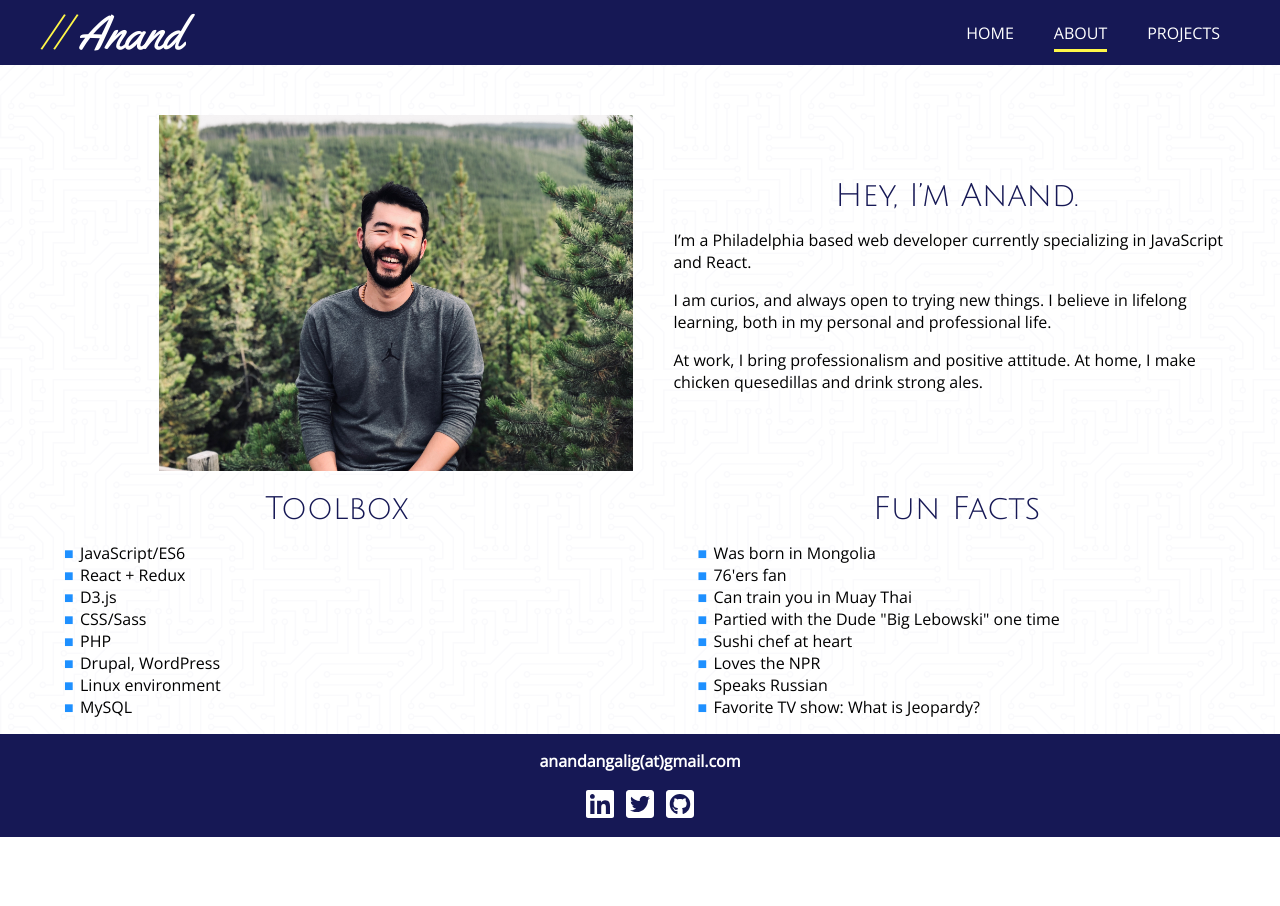
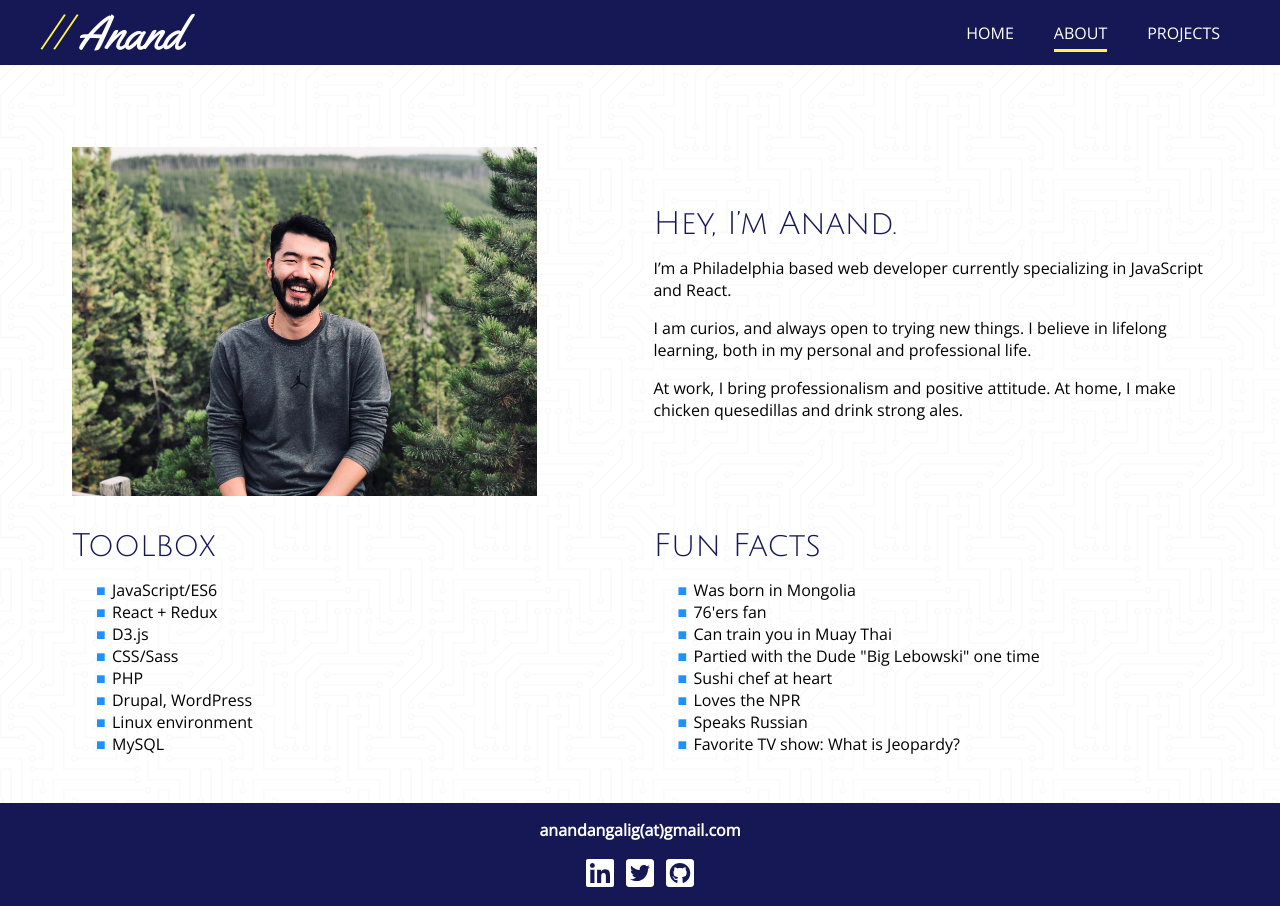
Before and after one commit to anandangalig/portfolio-2019-react, a React (Create React App) app: page /about in a window 1280 px wide. Before the commit the page ends 837 px from the top, so only its background shows below. Built offline with nearby package versions, Linux system fonts and the light colour scheme.

Commit message:
completed About component style

```diff
--- a/src/components/AboutMe/AboutMe.scss
+++ b/src/components/AboutMe/AboutMe.scss
@@ -19,14 +19,14 @@
 }
 
 .about_container {
+  padding: 1em;
   display: grid;
   grid-template-areas:
     'blurb1 '
     'blurb2'
     'toolbox'
     'misc';
-  grid-column-gap: 40px;
-  grid-row-gap: 20px;
+  grid-row-gap: 2em;
   width: 100%;
   height: auto;
   span {
@@ -65,12 +65,15 @@
     grid-template-areas:
       'blurb1 blurb2'
       'toolbox misc';
+    span {
+      display: block;
+    }
   }
   .about_blurb--image {
     width: 80%;
     height: auto;
     grid-area: blurb1;
-    justify-self: end;
+    justify-self: start;
     align-self: center;
   }
   .about_blurb--text {
@@ -80,7 +83,7 @@
   }
   .about_tools {
     grid-area: toolbox;
-    justify-self: center;
+    justify-self: end;
     align-self: start;
   }
 
--- a/src/components/HomepageSplash/HomepageSplash.scss
+++ b/src/components/HomepageSplash/HomepageSplash.scss
@@ -3,7 +3,7 @@
   font-size: 12px;
   color: grey;
   font-style: italic;
-  margin-top: 6em;
+  margin-top: 4em;
   padding-left: 1em;
 }
 .splash__item {
--- a/src/components/MainSection/MainSection.scss
+++ b/src/components/MainSection/MainSection.scss
@@ -4,10 +4,10 @@
   grid-area: main;
   margin-left: auto;
   margin-right: auto;
+  padding: 1em;
 }
 @media only screen and (min-width: 600px) {
   .main {
-    padding: 0;
     max-width: 1200px;
   }
 }
```
